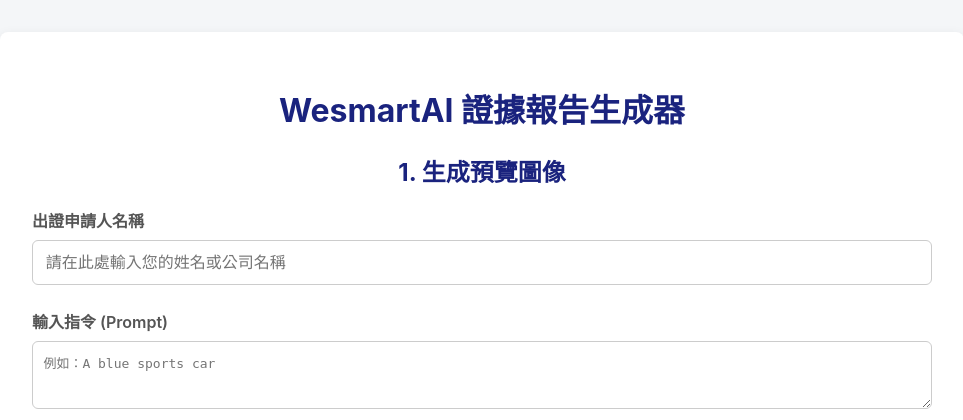
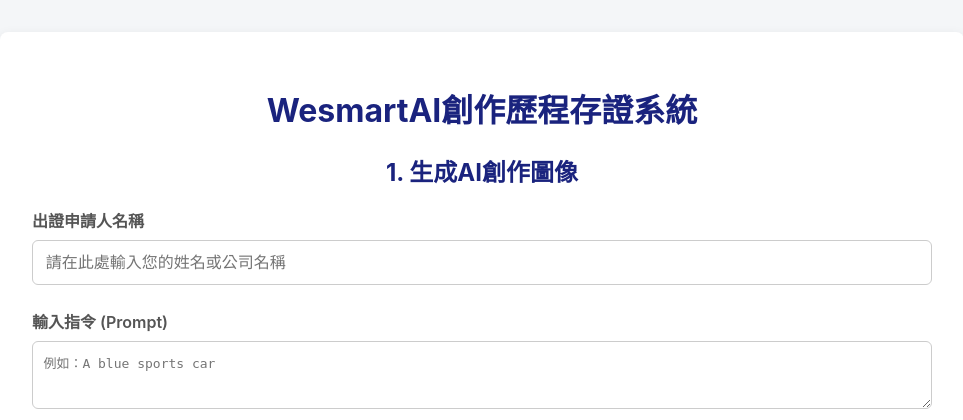
Before and after one commit to weshuangimpact/wesmartai-demo-20251008, a Flask app: page / in a window 1280 px wide. Shown: the top 420 px of the page, without its empty margins (158-1121 px from the left). Run offline with Flask 3, Linux system fonts and the light colour scheme.

Commit message:
Update index.html

```diff
--- a/templates/index.html
+++ b/templates/index.html
@@ -3,7 +3,7 @@
 <head>
     <meta charset="UTF-8">
     <meta name="viewport" content="width=device-width, initial-scale=1.0">
-    <title>WesmartAI 證據報告生成器</title>
+    <title>WesmartAI創作歷程存證系統</title>
     <style>
         body { font-family: -apple-system, BlinkMacSystemFont, "Segoe UI", Roboto, "Helvetica Neue", Arial, sans-serif; margin: 0; padding: 2em; background-color: #f4f6f8; color: #333; }
         .container { max-width: 900px; margin: auto; background: #fff; padding: 2em; border-radius: 8px; box-shadow: 0 4px 12px rgba(0,0,0,0.1); }
@@ -32,9 +32,9 @@
 </head>
 <body>
     <div class="container">
-        <h1>WesmartAI 證據報告生成器</h1>
+        <h1>WesmartAI創作歷程存證系統</h1>
 
-        <h2>1. 生成預覽圖像</h2>
+        <h2>1. 生成AI創作圖像</h2>
         <div class="form-grid">
             <div class="form-group full-width">
                 <label for="applicant_name">出證申請人名稱</label>
```
